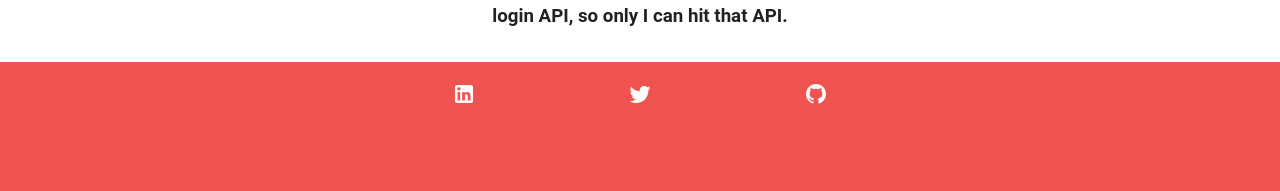
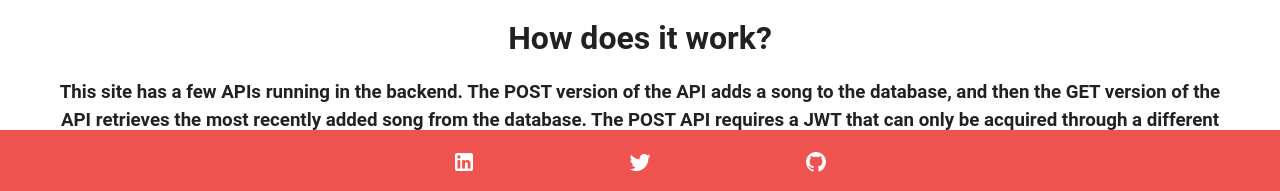
Before and after one commit to cakerste0623/my-site, a Vue app in the folder frontend/: page /song in a window 1280 px wide. Shown: the part 606-797 px from the top of the page. Built offline with nearby package versions, Linux system fonts and the light colour scheme; no server answers.

Commit message:
force footer to lock to the bottom

```diff
--- a/frontend/src/App.vue
+++ b/frontend/src/App.vue
@@ -47,3 +47,11 @@ export default {
   }
 }
 </script>
+
+<style scoped>
+.v-footer {
+  bottom: 0;
+  position: fixed;
+  width: 100%;
+}
+</style>
```
